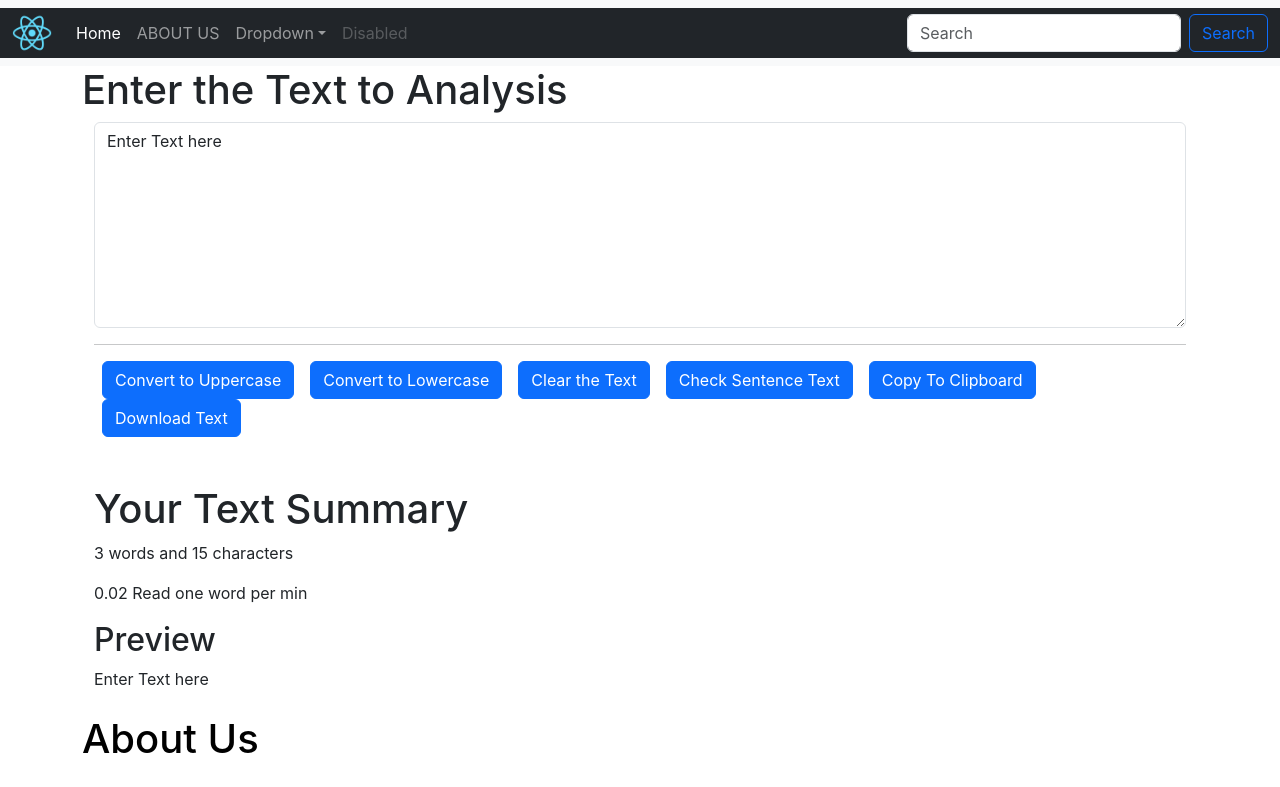
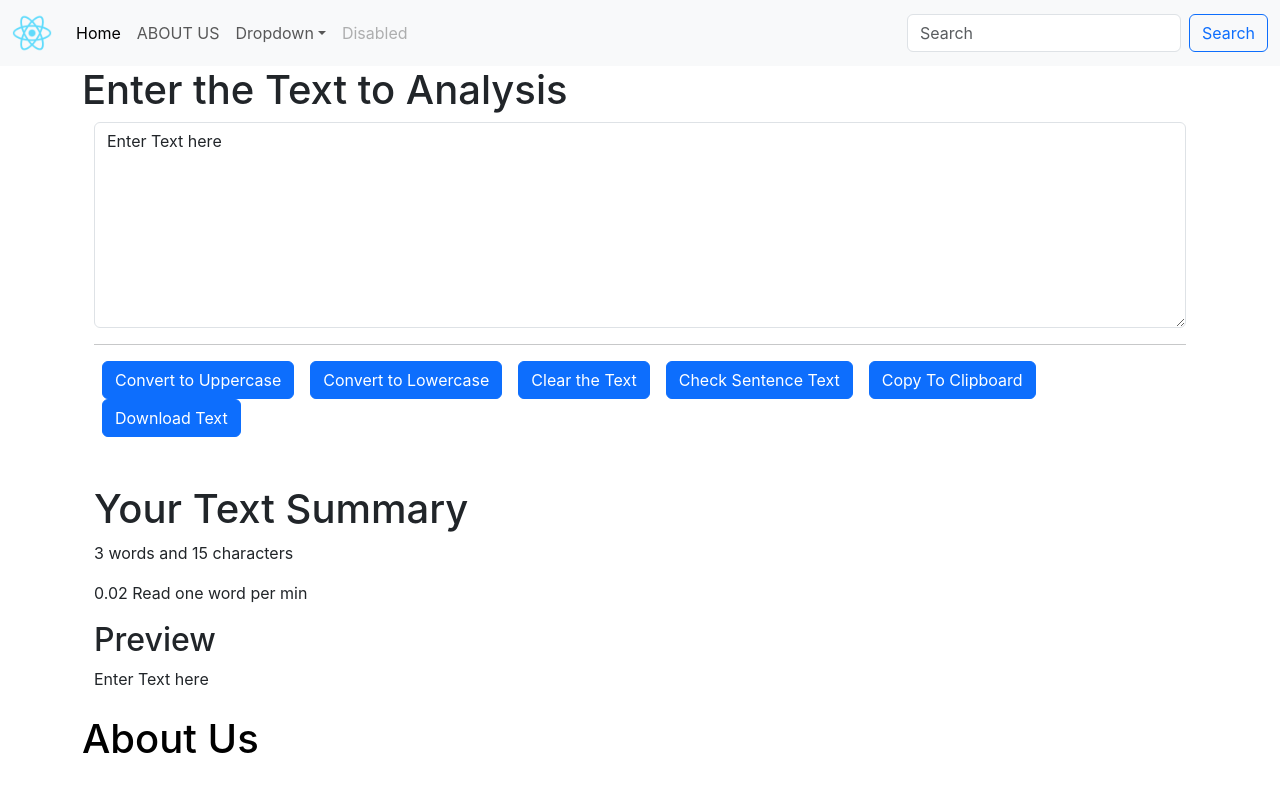
Before and after one commit to zain12333/TextUtils-React, a React (Create React App) app: page / in a window 1280 px wide. Shown: the top 787 px of the page. Built offline with nearby package versions, Linux system fonts and the light colour scheme.

Commit message:
so this is used for if light so navgation is light and dark so dark

```diff
--- a/src/App.js
+++ b/src/App.js
@@ -2,14 +2,16 @@ import './App.css';
 import About from './component/About';
 import Navbar from './component/Navbar';
 import TextForm from './component/TextForm';
-
+import { useState } from 'react';
 
 
 function App() {
+  const [mode , setMode]= useState('light');
+  // so this is used for if light so navgation is light and dark so dark
   return (
    <>
 
-  <Navbar aboutText="ABOUT US"/>
+  <Navbar aboutText="ABOUT US" mode = {mode}/>
   {/* // this is write in component folder and his file contain Navbar name (written in content)  and aslo this is used
   // of props there */}
   <div  className="container">
--- a/src/component/Navbar.js
+++ b/src/component/Navbar.js
@@ -3,8 +3,8 @@ import PropTypes from 'prop-types'
 
 export default function Navbar(props) {
   return (
-    <nav className="navbar navbar-expand-lg bg-body-tertiary ">
-    <div className="container-fluid  navbar-dark bg-dark">
+    <nav className={`navbar navbar-expand-lg navbar-${props.mode} bg-${props.mode}`}>
+    <div className="container-fluid">
     <a className="navbar-brand" href="/">
     <img src="logo192.png" alt="" width="40" height="40" className="d-inline-block align-top" /></a>
 
--- a/src/component/TextForm.js
+++ b/src/component/TextForm.js
@@ -81,7 +81,6 @@ export default function TextForm(props) {
         {/* // some Mathmatrice sare involves in this section */}
 
 
-
       </div>
       <div className="container   my-3">
         <h1>Your Text Summary</h1>
```
